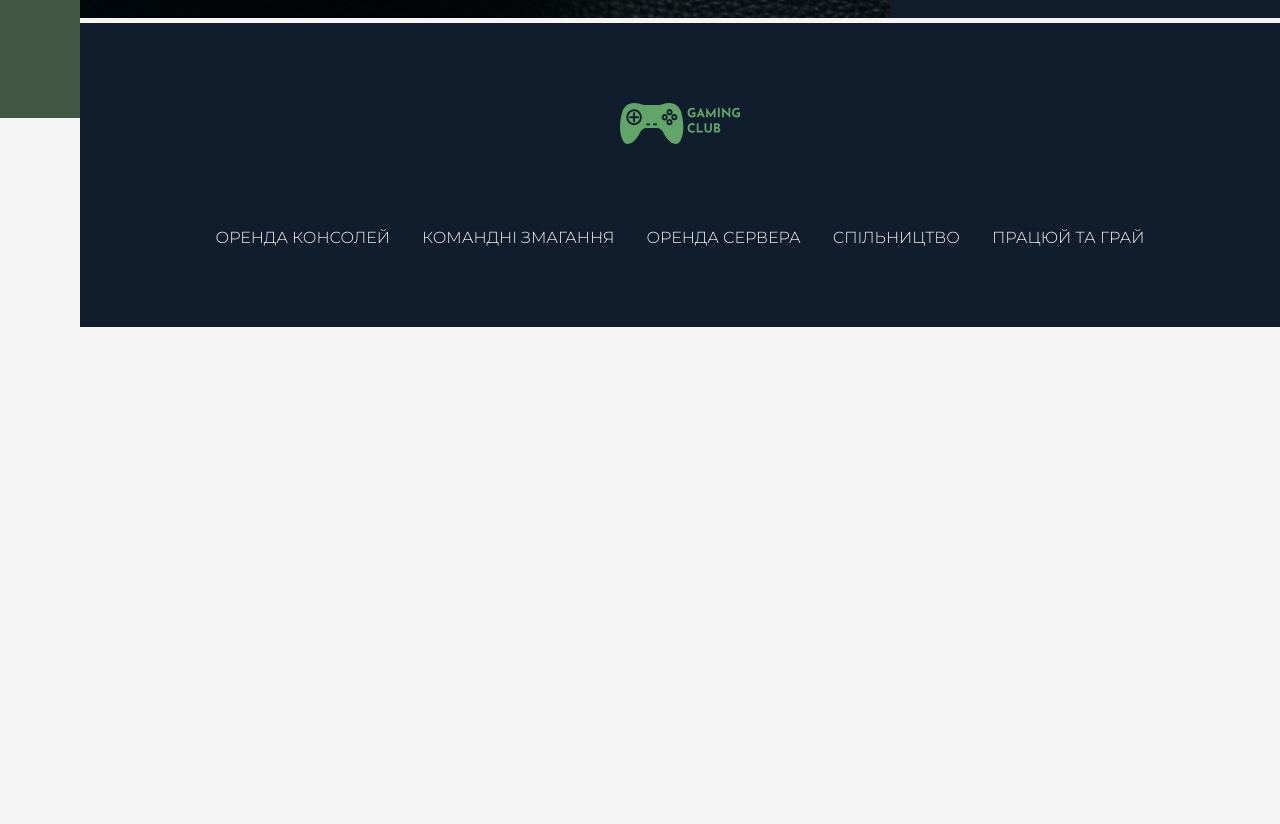
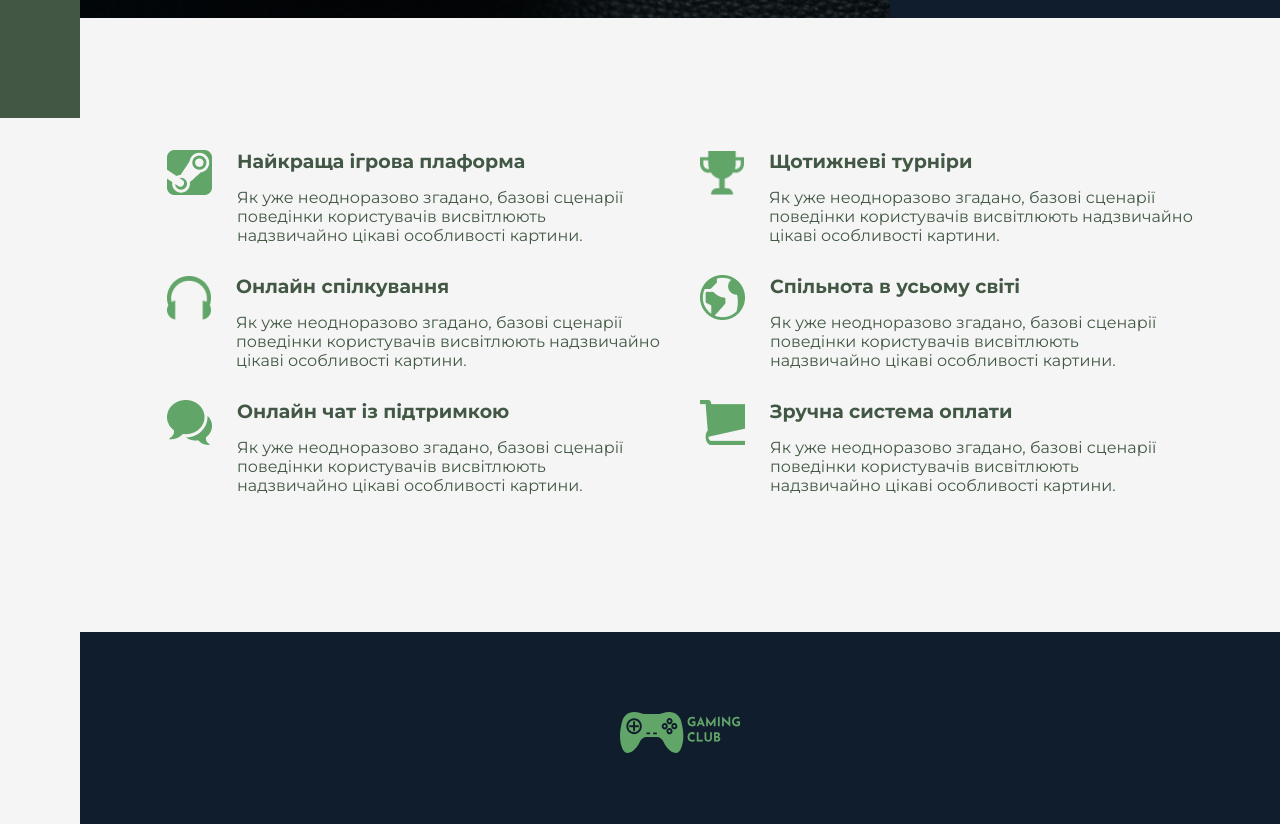
Before and after one commit to Hiko1234/html-css, a website: page project2/src/html/index.html in a window 1280 px wide. Shown: the part 682-1506 px from the top of the page. Before the commit the page ends 1009 px from the top, so only its background shows below. Drawn offline with nearby package versions, Linux system fonts and the light colour scheme; files that its build step writes are made by us from their sources; files whose address does not match are found by name.

Commit message:
advantages section

```diff
--- /dev/null
+++ b/project2/src/html/blocks/advantages.html
@@ -0,0 +1,44 @@
+<section class="advantages">
+    <article class="advantages-card">
+        <img src="../../img/advantages1.png" alt="advantages">
+        <div class="advantages-card__info">
+            <h4 class="title-small">Найкраща ігрова плаформа</h4>
+            <p>Як уже неодноразово згадано, базові сценарії поведінки користувачів висвітлюють надзвичайно цікаві особливості картини.</p>
+        </div>
+    </article>
+    <article class="advantages-card">
+        <img src="../../img/advantages2.png" alt="advantages">
+        <div class="advantages-card__info">
+            <h4 class="title-small">Щотижневі турніри</h4>
+            <p>Як уже неодноразово згадано, базові сценарії поведінки користувачів висвітлюють надзвичайно цікаві особливості картини.</p>
+        </div>
+    </article>
+    <article class="advantages-card">
+        <img src="../../img/advantages3.png" alt="advantages">
+        <div class="advantages-card__info">
+            <h4 class="title-small">Онлайн спілкування</h4>
+            <p>Як уже неодноразово згадано, базові сценарії поведінки користувачів висвітлюють надзвичайно цікаві особливості картини.</p>
+        </div>
+    </article>
+    <article class="advantages-card">
+        <img src="../../img/advantages4.png" alt="advantages">
+        <div class="advantages-card__info">
+            <h4 class="title-small">Спільнота в усьому світі</h4>
+            <p>Як уже неодноразово згадано, базові сценарії поведінки користувачів висвітлюють надзвичайно цікаві особливості картини.</p>
+        </div>
+    </article>
+    <article class="advantages-card">
+        <img src="../../img/advantages5.png" alt="advantages">
+        <div class="advantages-card__info">
+            <h4 class="title-small">Онлайн чат із підтримкою</h4>
+            <p>Як уже неодноразово згадано, базові сценарії поведінки користувачів висвітлюють надзвичайно цікаві особливості картини.</p>
+        </div>
+    </article>
+    <article class="advantages-card">
+        <img src="../../img/advantages6.png" alt="advantages">
+        <div class="advantages-card__info">
+            <h4 class="title-small">Зручна система оплати</h4>
+            <p>Як уже неодноразово згадано, базові сценарії поведінки користувачів висвітлюють надзвичайно цікаві особливості картини.</p>
+        </div>
+    </article>
+</section>
--- a/project2/src/html/index.html
+++ b/project2/src/html/index.html
@@ -20,6 +20,7 @@
     <div class="wrapper__page">
       <main>
         @@include('blocks/hero.html')
+        @@include('blocks/advantages.html')
       </main>
       @@include('blocks/footer.html')
     </div>
--- /dev/null
+++ b/project2/src/scss/blocks/advantages.scss
@@ -0,0 +1,47 @@
+.advantages{
+    display: grid;
+    grid-template-columns: repeat(auto-fit, minmax(350px, 1fr));
+    column-gap: 40px;
+    row-gap: 30px;
+    padding: 11% 7.25%;
+
+    @media(max-width: $mp5){
+        grid-template-columns: 100%;
+    }
+}
+
+.advantages-card{
+    width: 100%;
+    @include flex(row, flex-start, flex-start);
+    gap: 25px;
+
+    @media(max-width: $mp5){
+        gap: 15px;
+    }
+
+    &>img{
+        width: clamp(45px, 45px, 45px);
+        height: 45px;
+
+        object-fit: contain;
+        object-position: left center;
+    }
+
+    &__info{
+        @include flex(column, flex-start, flex-start);
+        gap: 15px;
+
+        @media(max-width: $mp5){
+            gap: 5px;
+        }
+
+        &>*{
+            color: $dark-primary;
+        }
+
+        &>p{
+           font-size: 16px;
+           font-weight: 400;
+        }
+    }
+}
--- a/project2/src/scss/blocks/hero.scss
+++ b/project2/src/scss/blocks/hero.scss
@@ -83,6 +83,10 @@
 
         background-color: $secondary;
 
+        @media(max-width: $mp4){
+            gap: 16px;
+        }
+
         &>.title-small {
             width: 100%;
             text-align: center;
```
Also changed, not shown: project2/build/css/main.css, project2/build/img/Mask group.jpg (deleted), project2/build/img/advantages1.png (added), project2/build/img/advantages2.png (added), project2/build/img/advantages3.png (added), project2/build/img/advantages4.png (added), project2/build/img/advantages5.png (added), project2/build/img/advantages6.png (added), project2/build/index.html, project2/src/img/advantages1.png (added), project2/src/img/advantages2.png (added), project2/src/img/advantages3.png (added), project2/src/img/advantages4.png (added), project2/src/img/advantages5.png (added), 1 more files.
